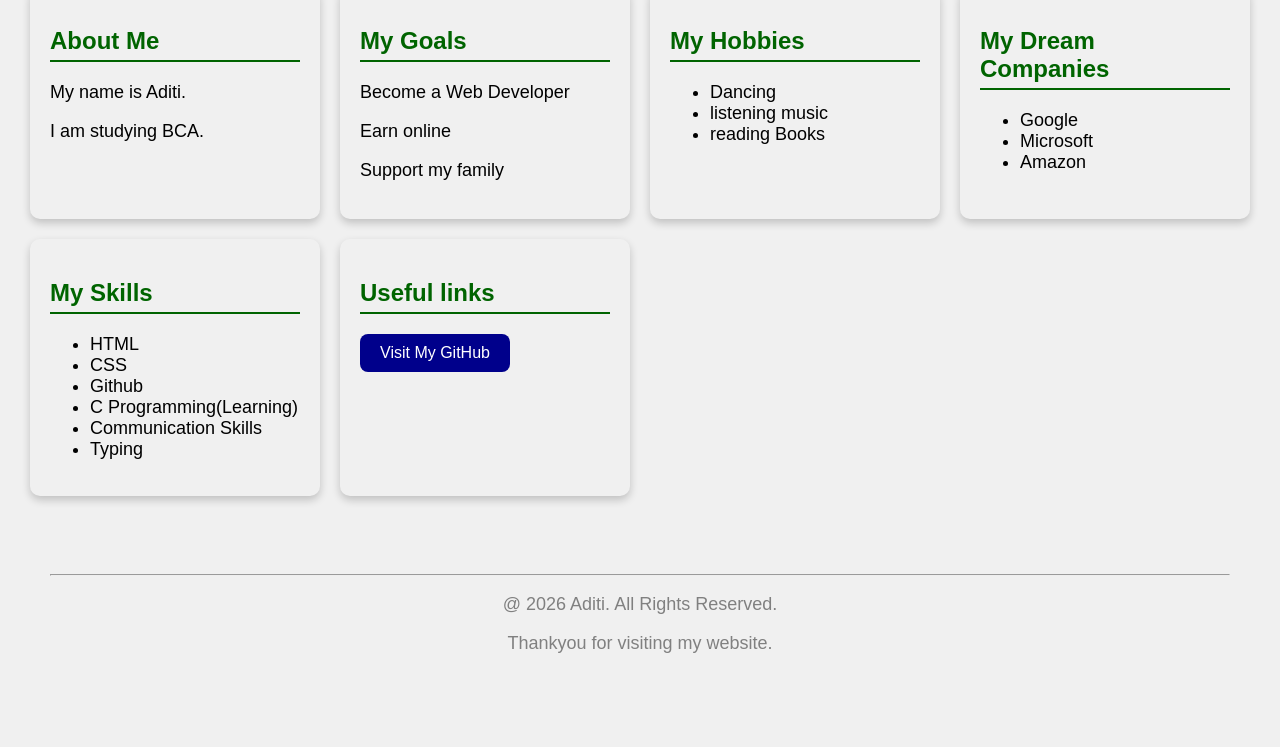
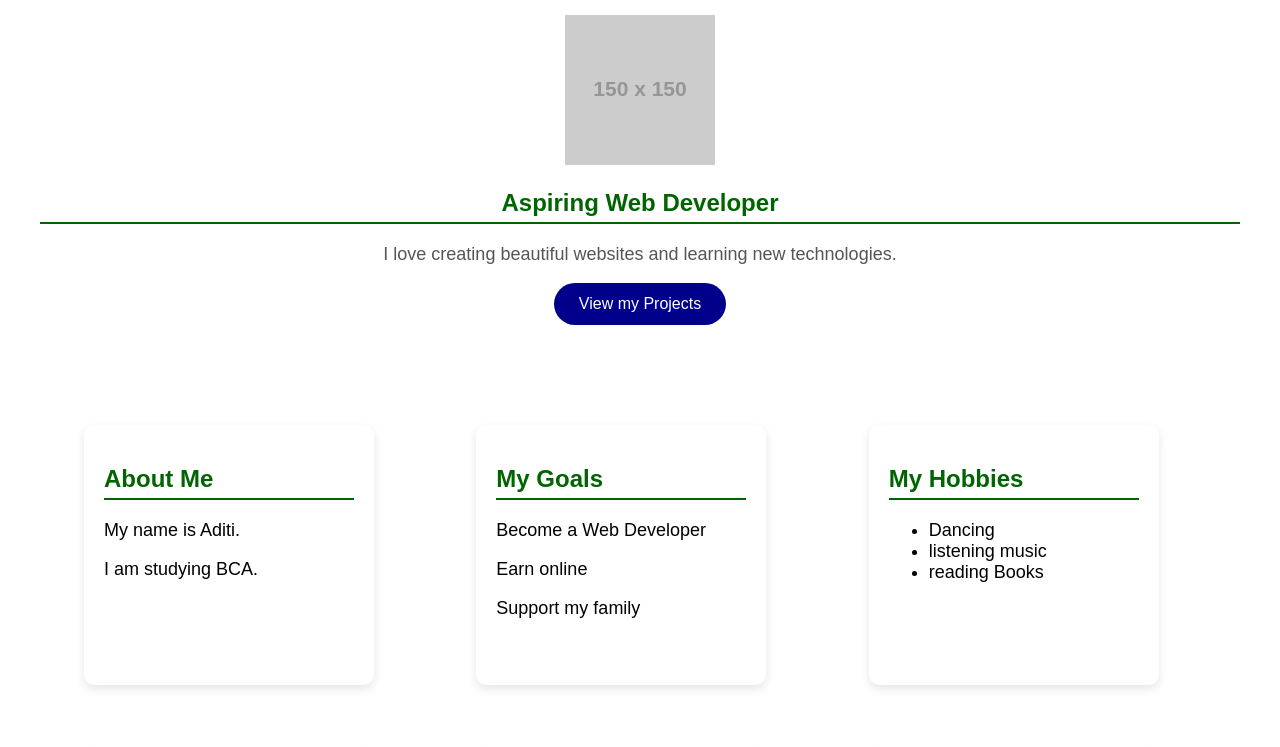
Before and after one commit to vijaysonar1620-dotcom/my-first-html-project, a plain HTML site: page index.html in a window 1280 px wide. Shown: the part 191-938 px from the top of the page. Before the commit the page ends 913 px from the top, so only its background shows below. Drawn offline with Linux system fonts and the light colour scheme; placeholder pictures from the web are drawn by us.

Commit message:
Add files via upload

```diff
--- a/index.html
+++ b/index.html
@@ -10,24 +10,38 @@
 <body>
 
     <nav>
-        <a href="#">Home</a>
-        <a href="#">About</a>
-        <a href="#">Skills</a>
-        <a href="#">contact</a>
+        <a href="#home">Home</a>
+        <a href="#about">About</a>
+        <a href="#skills">Skills</a>
+        <a href="#contact">Contact</a>
     </nav>
 
-    <h1> Welcome to my Pottfolio</h1>
+    <section class="hero">
+
+        <h1>Hi, I'm Aditi</h1>
+
+        <img src="https://via.placeholder.com/150"
+        alt="Aditi's Profile Picture">
+
+        <h2>Aspiring Web Developer</h2>
+
+        <p>I love creating beautiful websites and learning new technologies.</p>
+
+        <a href="https://github.com">
+
+            <button>View my Projects</button>
+        </a>
+    </section>
 
     <div class="card-container">
 
-<div class="card">
+<div class="card" id="about">
     <h2>About Me</h2>
-
     <p>My name is Aditi.</p>
     <p>I am studying BCA.</p>
 </div>
 
-<div class="card">
+<div class="card" id="goals">
     <h2>My Goals</h2>
 
     <p>Become a Web Developer</p>
@@ -35,7 +49,7 @@
     <p>Support my family</p>
 </div>
 
-<div class="card">
+<div class="card" id="hobbies">
     <h2>My Hobbies</h2>
 
     <ul>
@@ -47,7 +61,7 @@
     </ul>
 </div>
 
-<div class="card">
+<div class="card" id="dream-companies">
     <h2>My Dream Companies</h2>
 
     <ul>
@@ -57,7 +71,7 @@
     </ul>
 </div>
 
-<div class="card">
+<div class="card" id="skills">
     <h2>My Skills</h2>
 
     <ul>
@@ -70,7 +84,7 @@
     </ul>
 </div>
 
-<div class="card">
+<div class="card" id="useful-links">
     <h2>Useful links</h2>
 
     <a href="https://github.com">
--- a/styles.css
+++ b/styles.css
@@ -1,9 +1,9 @@
 body{
-    background-color: #f0f0f0;
     font-family: Arial, sans-serif;
     margin: 0;
-    padding: 30px;
-}
+    padding: 0;
+    background-color:linear-gradient(to right, #f8fbff, #e6f0ff);
+    }
 
 .container {
     max-width: 800px;
@@ -13,6 +13,7 @@ body{
 h1 {
     color: darkblue;
     text-align: center;
+    font-size: 48px;
 }
 
 h2{
@@ -41,10 +42,13 @@ button {
     padding: 10px 20px;
     border-radius: 8px;
     font-size: 16px;
+    cursor: pointer;
 }
 
 button:hover {
     background-color: green;
+    transform: scale(1.1);
+    transition: 0.3s;
 }
 
 nav{
@@ -67,24 +71,30 @@ nav a:hover {
 
 footer {
     text-align: center;
-    margin-top: 30px;
+    margin-top: 40px;
     color: grey;
 }
 
 .card-container{
-    display: flex;
-    gap: 20px;
-    flex-wrap:wrap;
+    display: grid;
+    grid-template-columns: repeat(3, 1fr);
+    gap: 25px;
+    margin: 40px auto;
+    width: 90%;
 }
 
 .card{
     width:250px;
-    min-height:180px;
-    background: whit;
+    min-height:220px;
+    height: auto;
+    background: white;
     padding:20px;
     border-radius: 10px;
-    box-shadow: 0 4px 8px
-rgba(0,0,0,0.2)
+    transition:0.3s;
+    cursor:pointer;
+    box-shadow: 0 4px 10px
+rgba(0,0,0,0.1);
+    margin: 20px;
 }
 
 h1{
@@ -113,6 +123,72 @@ button{
 }
 
 button:hover{
-    background:green;
+    background:gresen;
     cursor:pointer;
 }
+
+.profile{
+    text-align: center;
+    margin: 30px ;
+}
+
+.profile img{
+    border-radius: 50%;
+    width: 150px;
+    height: 150px;
+    border: 4px solid darkblue;
+}
+
+.profile h2{
+    margin: 10px;
+    color: darkblue;
+}
+.hero{
+    text-align:center;
+    padding:40px;
+}
+
+.hero h1{
+    font-size:48px;
+    color:#1e3a8a;
+}
+
+.hero h2{
+    color:#16a34;
+}
+
+.hero p{
+    font-size:18px;
+    color:#555;
+}
+
+.card{
+    transition:0.3s;
+}
+
+.card:hover{
+    transform:translateY(-8px);
+}
+
+button{
+    border-radius:25px;
+    padding:12px 25px;
+    border:none;
+}
+
+html{
+    scroll-behavior:smooth;
+}
+
+.profile img{
+    border-radius:50%;
+    width:150px;
+    height:150px;
+    border:4px solid darkblue;
+    object-fit:cover;
+    margin-top:15px;
+}
+
+html{
+    scroll-behavior:smooth;
+}
```
